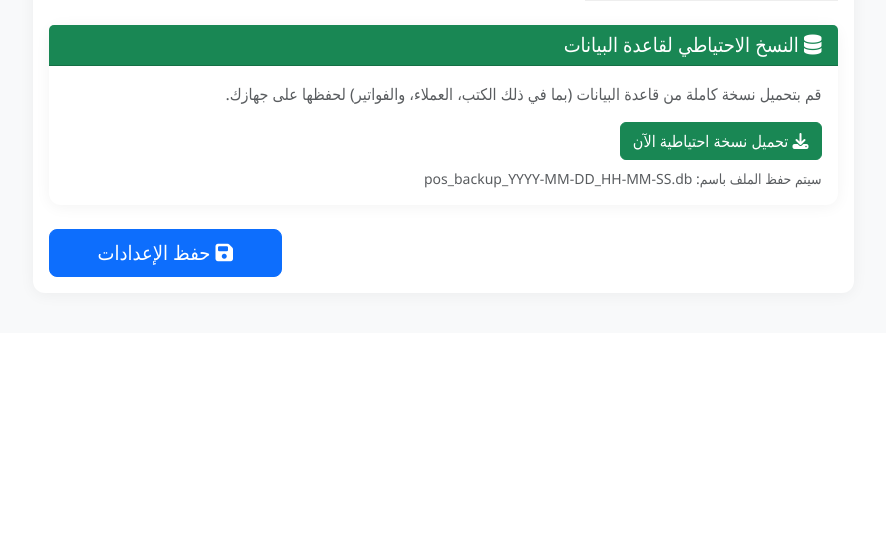
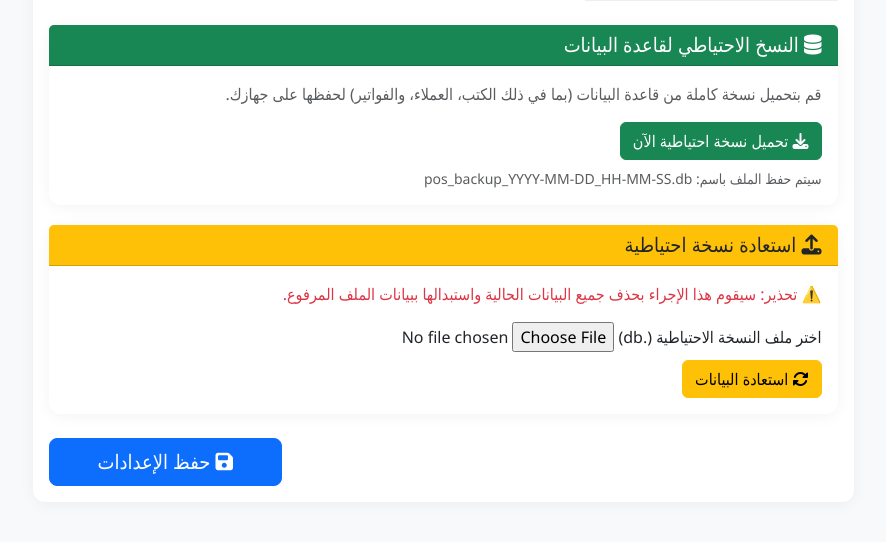
Before and after one commit to ahmdrgb-eng/pos-qwen, a Flask app: page /settings in a window 1280 px wide. Shown: the part 872-1414 px from the top of the page, without its empty margins (72-958 px from the left). Before the commit the page ends 1168 px from the top, so only its background shows below. Run offline with Flask 3, Linux system fonts and the light colour scheme; a user stored in the database is signed in; data comes from the database, SQL or seed files in the repository; data that the repository does not hold is empty.

Commit message:
Add database restore feature with auto-restart

```diff
--- a/app.py
+++ b/app.py
@@ -1056,6 +1056,65 @@ def backup_database():
     except Exception as e:
         print(f"Backup Error: {e}")
         flash(f'❌ حدث خطأ أثناء النسخ الاحتياطي: {str(e)}', 'danger')
+        return redirect(url_for('settings'))
+
+import os
+import shutil
+from flask import request, redirect, url_for, flash
+
+@app.route('/settings/restore', methods=['POST'])
+@login_required
+@admin_required
+def restore_database():
+    if 'backup_file' not in request.files:
+        flash('❌ لم يتم اختيار ملف للنسخ الاحتياطي', 'danger')
+        return redirect(url_for('settings'))
+
+    file = request.files['backup_file']
+
+    if file.filename == '':
+        flash('❌ اسم الملف فارغ', 'danger')
+        return redirect(url_for('settings'))
+
+    # التأكد من أن الامتداد هو .db فقط للأمان
+    if not file.filename.endswith('.db'):
+        flash('❌ نوع الملف غير صحيح. يجب أن يكون ملف .db', 'danger')
+        return redirect(url_for('settings'))
+
+    try:
+        db_path = '/var/www/pos_qwen/bookstore.db'
+        temp_path = '/tmp/temp_restore.db'
+
+        # 1. حفظ الملف المرفوع مؤقتاً في مجلد /tmp
+        file.save(temp_path)
+
+        # 2. التحقق السريع من صحة الملف (اختياري: التأكد من أنه SQLite صالح)
+        # يمكن إضافة كود هنا للتحقق، لكن سنكتفي بالاستبدال المباشر للسرعة
+
+        # 3. استبدال قاعدة البيانات الحالية بالملف الجديد
+        # نستخدم shutil.copyfile لضمان نسخ المحتوى بشكل آمن
+        shutil.copyfile(temp_path, db_path)
+
+        # 4. تنظيف الملف المؤقت
+        if os.path.exists(temp_path):
+            os.remove(temp_path)
+
+        # 5. ضبط الصلاحيات مرة أخرى لضمان عمل التطبيق
+        os.chown(db_path, 0, 33) # root:www-data (IDs قد تختلف حسب النظام، لكن www-data عادة 33)
+        os.chmod(db_path, 0o664)
+
+        flash('✅ تم استعادة قاعدة البيانات بنجاح! سيتم إعادة تحميل الصفحة...', 'success')
+
+        # إعادة تشغيل الخدمة لتطبيق التغييرات (اختياري ولكن مفضل لضمان عدم وجود مشاكل في الذاكرة)
+        # ملاحظة: هذا قد يقطع الاتصال لحظياً
+        import subprocess
+        subprocess.call(['sudo', 'systemctl', 'restart', 'pos_qwen'])
+
+        return redirect(url_for('settings'))
+
+    except Exception as e:
+        print(f"Restore Error: {e}")
+        flash(f'❌ حدث خطأ أثناء الاستعادة: {str(e)}', 'danger')
         return redirect(url_for('settings'))
 # ===================== التقارير والتحليلات =====================
 @app.route('/reports/income-statement')
--- a/templates/settings.html
+++ b/templates/settings.html
@@ -48,6 +48,25 @@
         <small class="d-block mt-2 text-muted">سيتم حفظ الملف باسم: pos_backup_YYYY-MM-DD_HH-MM-SS.db</small>
     </div>
 </div>
+<!-- قسم استعادة النسخة الاحتياطية -->
+<div class="card mt-3 border-warning">
+    <div class="card-header bg-warning text-dark">
+        <h5 class="mb-0"><i class="fas fa-upload"></i> استعادة نسخة احتياطية</h5>
+    </div>
+    <div class="card-body">
+        <p class="text-danger font-weight-bold">⚠️ تحذير: سيقوم هذا الإجراء بحذف جميع البيانات الحالية واستبدالها ببيانات الملف المرفوع.</p>
+
+        <form action="{{ url_for('restore_database') }}" method="POST" enctype="multipart/form-data" onsubmit="return confirm('هل أنت متأكد تماماً؟ سيتم حذف جميع البيانات الحالية واستبدالها بالنسخة المرفوعة!');">
+            <div class="form-group">
+                <label for="backup_file">اختر ملف النسخة الاحتياطية (.db)</label>
+                <input type="file" class="form-control-file" id="backup_file" name="backup_file" accept=".db" required>
+            </div>
+            <button type="submit" class="btn btn-warning mt-2">
+                <i class="fas fa-sync-alt"></i> استعادة البيانات
+            </button>
+        </form>
+    </div>
+</div>
 
                     <div class="text-end mt-4"><button type="submit" class="btn btn-primary btn-lg px-5"><i class="fas fa-save"></i> حفظ الإعدادات</button></div>
                 </form>
```
